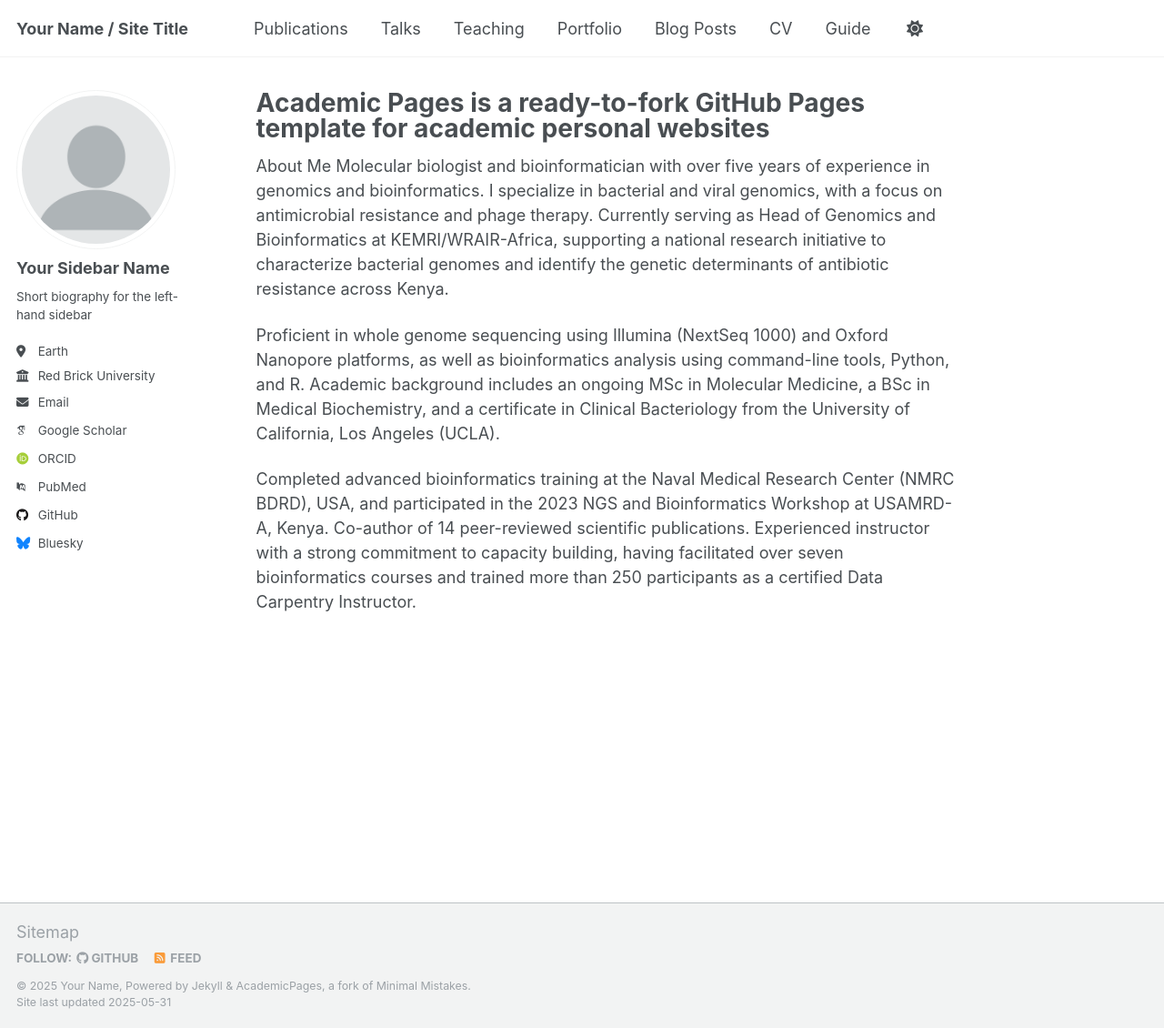
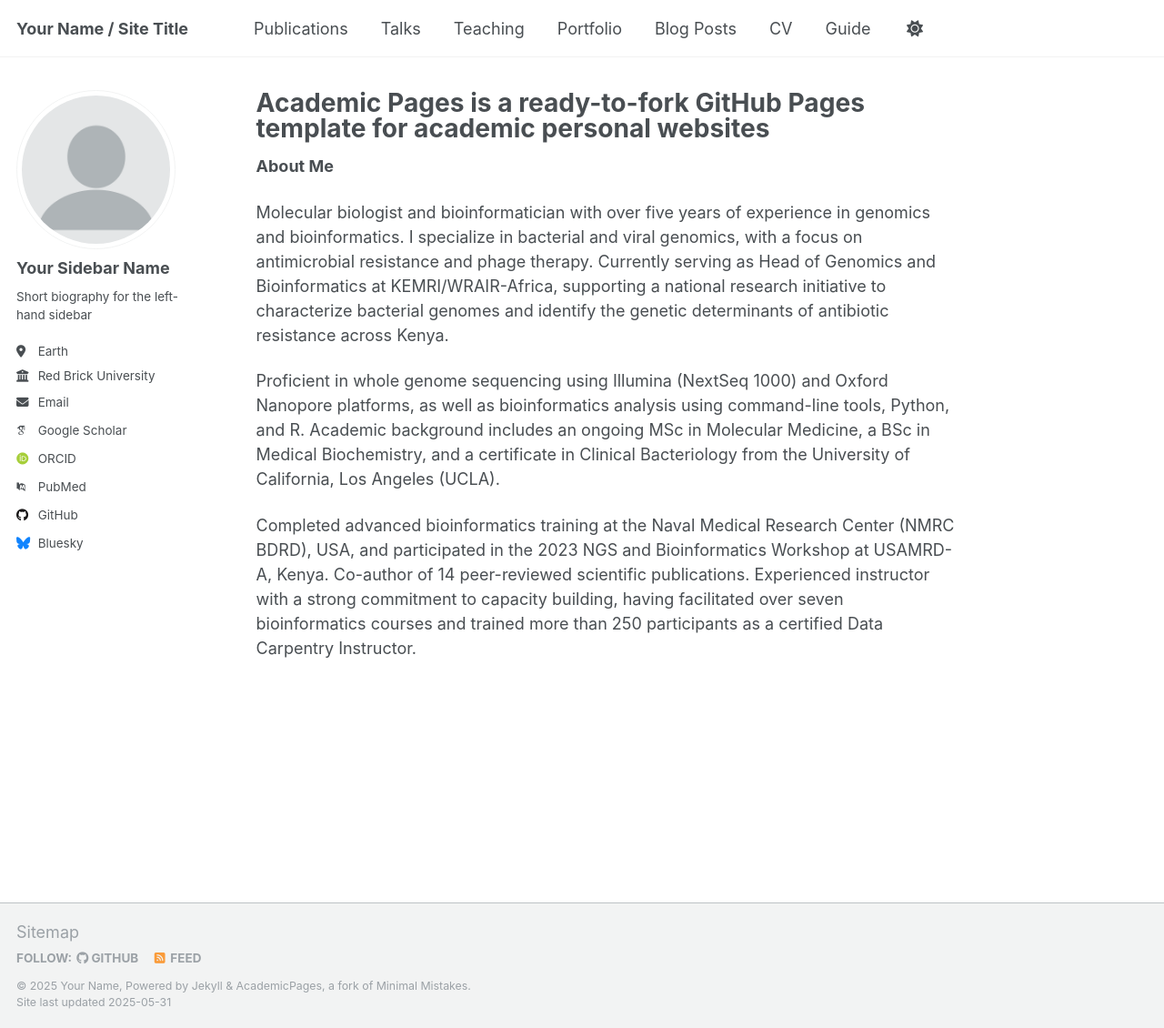
Before and after one commit to ckigenk/ckigenk.github.io, a Jekyll site: the page built from _pages/about.md, in a window 1280 px wide and 1130 px high. Shown: the whole window at 91% size. Built offline with Jekyll 4.4.1, drawn with Linux system fonts in a browser that asks for light colours; some web fonts are replaced.

```diff
--- a/_pages/about.md
+++ b/_pages/about.md
@@ -7,7 +7,8 @@ redirect_from:
   - /about.html
 ---
 
-About Me
+**About Me**
+
 Molecular biologist and bioinformatician with over five years of experience in genomics and bioinformatics. I specialize in bacterial and viral genomics, with a focus on antimicrobial resistance and phage therapy. Currently serving as Head of Genomics and Bioinformatics at KEMRI/WRAIR-Africa, supporting a national research initiative to characterize bacterial genomes and identify the genetic determinants of antibiotic resistance across Kenya.
 
 Proficient in whole genome sequencing using Illumina (NextSeq 1000) and Oxford Nanopore platforms, as well as bioinformatics analysis using command-line tools, Python, and R. Academic background includes an ongoing MSc in Molecular Medicine, a BSc in Medical Biochemistry, and a certificate in Clinical Bacteriology from the University of California, Los Angeles (UCLA).
```
